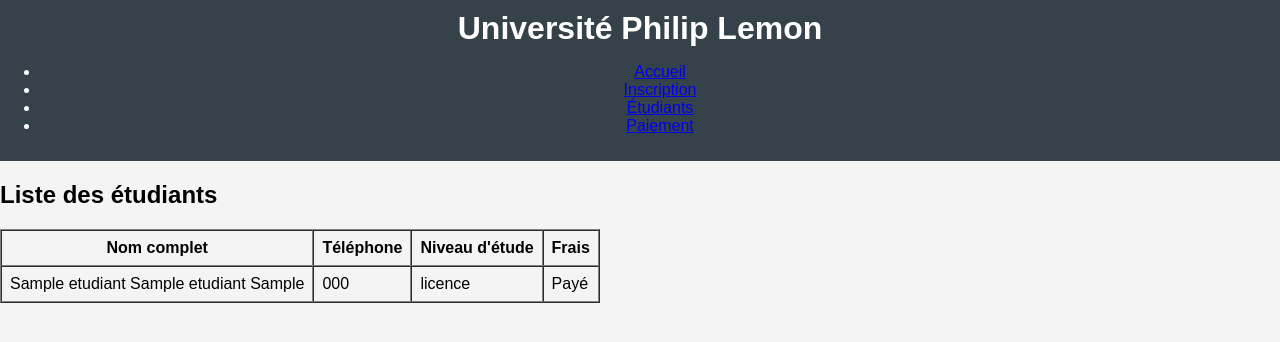
After one commit to jacques-martin2101/PhilipLemonYala, a PHP site: page /etudiants.php in a window 1280 px wide. The commit adds this page. Shown: the top 342 px of the page. Run offline with PHP 8.4, Linux system fonts and the light colour scheme; tables that the repository leaves empty hold one stand-in row (values such as "Sample post").

Commit message:
Liste des étudiant

```diff
--- /dev/null
+++ b/univ-philip-lemon-paiement/public/etudiants.php
@@ -0,0 +1,7 @@
+<?php
+require_once '../src/controllers/EtudiantController.php';
+
+use Controllers\EtudiantController;
+
+$controller = new EtudiantController();
+$controller->liste();
--- a/univ-philip-lemon-paiement/src/controllers/EtudiantController.php
+++ b/univ-philip-lemon-paiement/src/controllers/EtudiantController.php
@@ -79,4 +79,10 @@ class EtudiantController {
             exit;
         }
     }
+
+    public function liste() {
+        global $conn;
+        $etudiants = EtudiantModel::getAllWithPaiement($conn);
+        include '../src/views/etudiants_liste.php';
+    }
 }
--- a/univ-philip-lemon-paiement/src/models/EtudiantModel.php
+++ b/univ-philip-lemon-paiement/src/models/EtudiantModel.php
@@ -23,4 +23,17 @@ class EtudiantModel
         $stmt->bind_param("sssssss", $this->nom, $this->postnom, $this->prenom, $this->email, $this->telephone, $this->doc, $this->niveau_etude);
         return $stmt->execute();
     }
+
+    public static function getAllWithPaiement($conn) {
+        $sql = "SELECT e.id, e.nom, e.postnom, e.prenom, e.telephone, e.niveau_etude,
+                       CASE WHEN p.id IS NOT NULL THEN 'Payé' ELSE 'Non payé' END AS frais
+                FROM etudiants e
+                LEFT JOIN paiements p ON e.id = p.etudiant_id";
+        $result = $conn->query($sql);
+        $etudiants = [];
+        while ($row = $result->fetch_assoc()) {
+            $etudiants[] = $row;
+        }
+        return $etudiants;
+    }
 }
--- /dev/null
+++ b/univ-philip-lemon-paiement/src/views/etudiants_liste.php
@@ -0,0 +1,23 @@
+<?php
+include_once 'header.php'; ?>
+<h2>Liste des étudiants</h2>
+<table border="1" cellpadding="8" cellspacing="0">
+    <thead>
+        <tr>
+            <th>Nom complet</th>
+            <th>Téléphone</th>
+            <th>Niveau d'étude</th>
+            <th>Frais</th>
+        </tr>
+    </thead>
+    <tbody>
+        <?php foreach ($etudiants as $etudiant): ?>
+            <tr>
+                <td><?= htmlspecialchars($etudiant['nom'] . ' ' . $etudiant['postnom'] . ' ' . $etudiant['prenom']) ?></td>
+                <td><?= htmlspecialchars($etudiant['telephone']) ?></td>
+                <td><?= htmlspecialchars($etudiant['niveau_etude']) ?></td>
+                <td><?= htmlspecialchars($etudiant['frais']) ?></td>
+            </tr>
+        <?php endforeach; ?>
+    </tbody>
+</table>
--- a/univ-philip-lemon-paiement/src/views/header.php
+++ b/univ-philip-lemon-paiement/src/views/header.php
@@ -12,12 +12,14 @@
         <nav>
             <ul>
                 <li><a href="index.php">Accueil</a></li>
+                <li><a href="inscription.php">Inscription</a></li>
+                <li><a href="etudiants.php">Étudiants</a></li>
                 <li><a href="paiement.php">Paiement</a></li>
-                <li><a href="rapport.php">Rapports</a></li>
-                <li><a href="inscription.php">Inscription</a></li>
+                <!-- <li><a href="rapport.php">Rapports</a></li>
                 <li><a href="deconnexion.php">Déconnexion</a></li>
                 <li><a href="recherche.php">Recherche</a></li>
-                <li><a href="telechargements.php">Téléchargements</a></li>
+                <li><a href="telechargements.php">Téléchargements</a></li> -->
+
                 <!-- <li><a href="newsletter.php">Newsletter</a></li>
                 <li><a href="sitemap.php">Sitemap</a></li> -->
 
```
